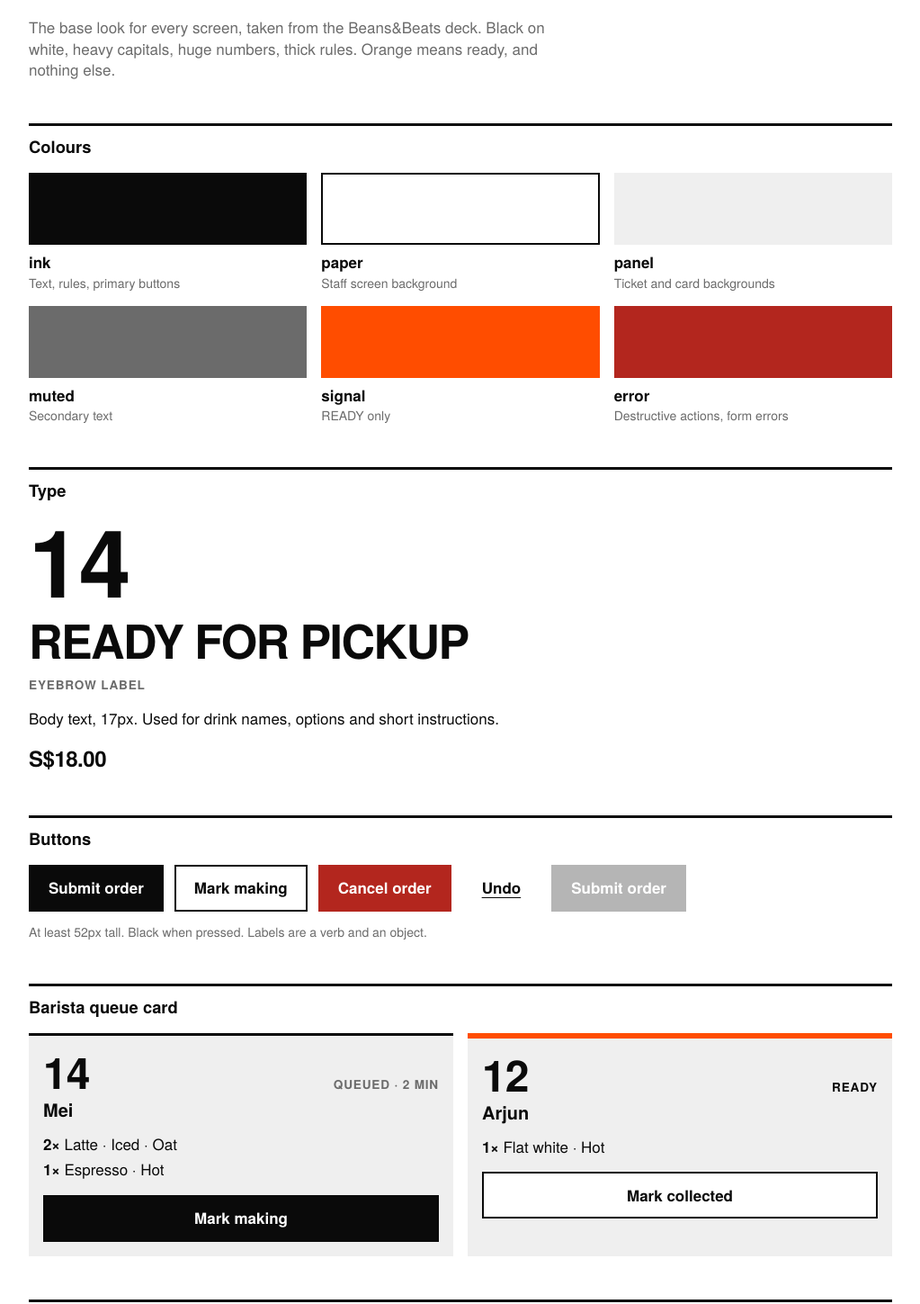
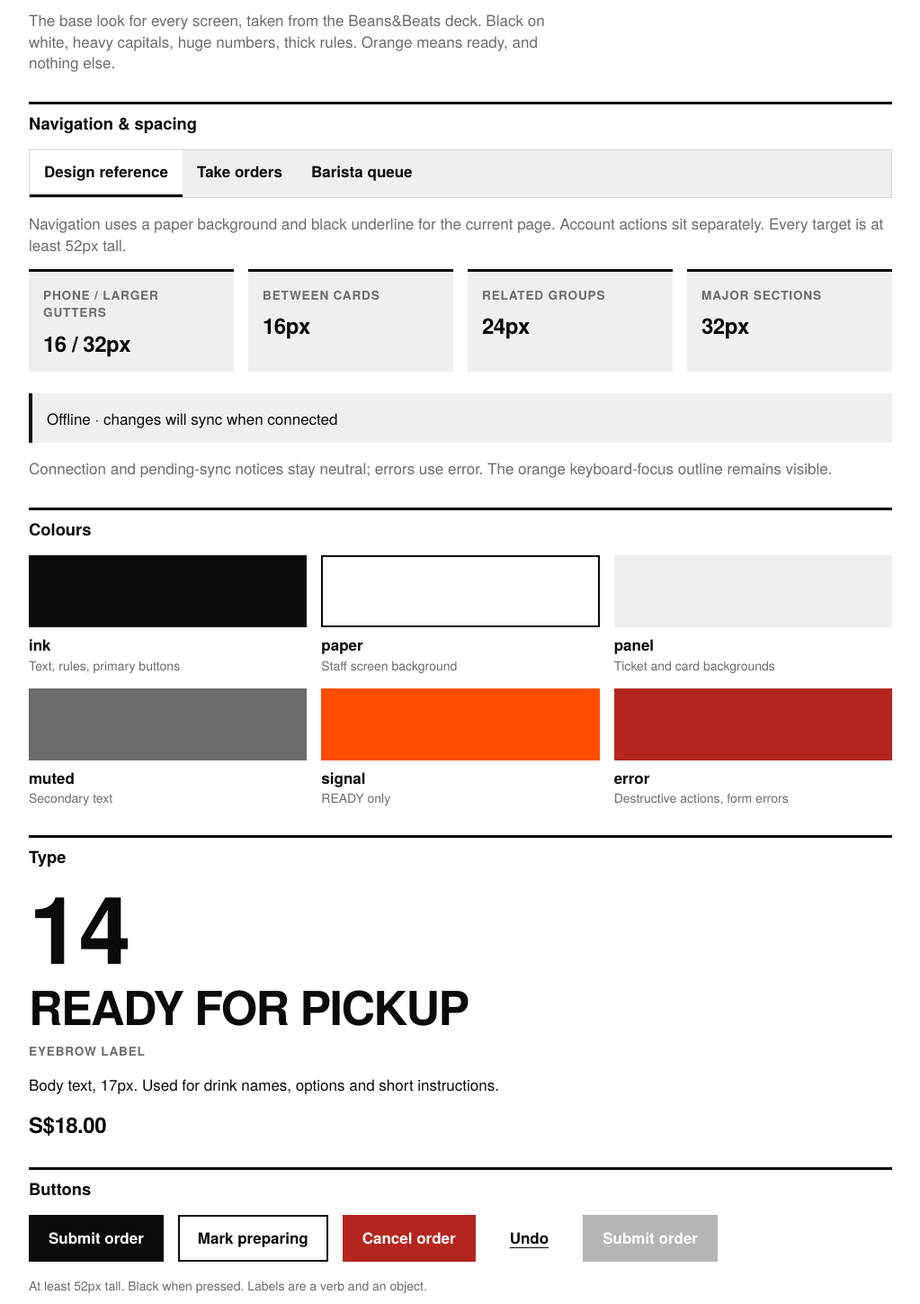
Before and after one commit to bnb-qms/beans-beats-qms, a Next.js app: page /design in a window 1280 px wide. Shown: the part 161-1610 px from the top of the page at 90% size, without its empty margins (128-1151 px from the left). Built offline with nearby package versions, Linux system fonts and the light colour scheme.

Commit message:
Refine frontend composition and staff navigation
Group staff navigation with current-page semantics, align operational controls, and standardise spacing while preserving existing workflows. Keep offline notices neutral and update the living design reference.

Closes #70

```diff
--- a/src/app/design/page.tsx
+++ b/src/app/design/page.tsx
@@ -1,3 +1,4 @@
+import Link from "next/link";
 import { Button } from "@/components/button";
 
 // Living style guide: the base look every screen builds on. Rules in docs/design.md.
@@ -12,7 +13,7 @@ const colours = [
 
 export default function DesignPage() {
   return (
-    <main className="mx-auto w-full max-w-5xl px-[clamp(16px,2.5vw,32px)] py-10">
+    <main className="staff-gutters mx-auto w-full max-w-5xl py-8">
       <p className="eyebrow">Beans&amp;Beats Queue</p>
       <h1 className="display mt-2">Design</h1>
       <p className="mt-4 max-w-prose text-muted">
@@ -21,7 +22,62 @@ export default function DesignPage() {
         ready, and nothing else.
       </p>
 
-      <section className="mt-12">
+      <section className="mt-8">
+        <h2 className="section-title">Navigation &amp; spacing</h2>
+        <nav
+          aria-label="Example staff navigation"
+          className="mt-4 border border-hair bg-panel"
+        >
+          <ul className="flex flex-wrap">
+            <li>
+              <Link
+                href="/design"
+                className="staff-nav-link"
+                aria-current="page"
+              >
+                Design reference
+              </Link>
+            </li>
+            <li>
+              <Link href="/order" className="staff-nav-link">
+                Take orders
+              </Link>
+            </li>
+            <li>
+              <Link href="/queue" className="staff-nav-link">
+                Barista queue
+              </Link>
+            </li>
+          </ul>
+        </nav>
+        <p className="mt-4 text-muted">
+          Navigation uses a paper background and black underline for the current
+          page. Account actions sit separately. Every target is at least 52px
+          tall.
+        </p>
+        <dl className="mt-4 grid grid-cols-2 gap-4 sm:grid-cols-4">
+          {[
+            ["16 / 32px", "Phone / larger gutters"],
+            ["16px", "Between cards"],
+            ["24px", "Related groups"],
+            ["32px", "Major sections"],
+          ].map(([value, label]) => (
+            <div key={label} className="rule bg-panel p-4">
+              <dt className="eyebrow">{label}</dt>
+              <dd className="numeral mt-2 text-2xl font-bold">{value}</dd>
+            </div>
+          ))}
+        </dl>
+        <p role="status" className="mt-6 border-l-4 border-ink bg-panel p-4">
+          Offline · changes will sync when connected
+        </p>
+        <p className="mt-4 text-muted">
+          Connection and pending-sync notices stay neutral; errors use error.
+          The orange keyboard-focus outline remains visible.
+        </p>
+      </section>
+
+      <section className="mt-8">
         <h2 className="section-title">Colours</h2>
         <ul className="mt-4 grid grid-cols-2 gap-4 sm:grid-cols-3">
           {colours.map(([name, swatch, use]) => (
@@ -34,7 +90,7 @@ export default function DesignPage() {
         </ul>
       </section>
 
-      <section className="mt-12">
+      <section className="mt-8">
         <h2 className="section-title">Type</h2>
         <div className="mt-4 space-y-4">
           <p className="display numeral">14</p>
@@ -48,33 +104,33 @@ export default function DesignPage() {
         </div>
       </section>
 
-      <section className="mt-12">
+      <section className="mt-8">
         <h2 className="section-title">Buttons</h2>
-        <div className="mt-4 flex flex-wrap gap-3">
+        <div className="mt-4 flex flex-wrap gap-4">
           <Button variant="primary">Submit order</Button>
-          <Button>Mark making</Button>
+          <Button>Mark preparing</Button>
           <Button variant="danger">Cancel order</Button>
           <Button variant="quiet">Undo</Button>
           <Button variant="primary" disabled>
             Submit order
           </Button>
         </div>
-        <p className="mt-3 text-sm text-muted">
+        <p className="mt-4 text-sm text-muted">
           At least 52px tall. Black when pressed. Labels are a verb and an
           object.
         </p>
       </section>
 
-      <section className="mt-12">
+      <section className="mt-8">
         <h2 className="section-title">Barista queue card</h2>
         <div className="mt-4 grid gap-4 sm:grid-cols-2">
-          <article className="rule bg-panel p-4">
-            <div className="flex items-baseline justify-between gap-3">
+          <article className="rule flex min-w-0 flex-col bg-panel p-4">
+            <div className="flex flex-wrap items-baseline justify-between gap-4">
               <p className="numeral text-5xl font-bold">14</p>
               <p className="eyebrow">Queued · 2 min</p>
             </div>
             <p className="mt-1 truncate text-xl font-bold">Mei</p>
-            <ul className="mt-3 space-y-1">
+            <ul className="mt-4 mb-4 space-y-1">
               <li>
                 <span className="numeral font-bold">2×</span> Latte · Iced · Oat
               </li>
@@ -82,29 +138,29 @@ export default function DesignPage() {
                 <span className="numeral font-bold">1×</span> Espresso · Hot
               </li>
             </ul>
-            <Button variant="primary" block className="mt-4">
-              Mark making
+            <Button variant="primary" block className="mt-auto">
+              Mark preparing
             </Button>
           </article>
-          <article className="animate-arrive border-t-[6px] border-signal bg-panel p-4">
-            <div className="flex items-baseline justify-between gap-3">
+          <article className="animate-arrive flex min-w-0 flex-col border-t-[6px] border-signal bg-panel p-4">
+            <div className="flex flex-wrap items-baseline justify-between gap-4">
               <p className="numeral text-5xl font-bold">12</p>
               <p className="eyebrow text-ink">Ready</p>
             </div>
             <p className="mt-1 truncate text-xl font-bold">Arjun</p>
-            <ul className="mt-3 space-y-1">
+            <ul className="mt-4 mb-4 space-y-1">
               <li>
                 <span className="numeral font-bold">1×</span> Flat white · Hot
               </li>
             </ul>
-            <Button block className="mt-4">
+            <Button block className="mt-auto">
               Mark collected
             </Button>
           </article>
         </div>
       </section>
 
-      <section className="mt-12">
+      <section className="mt-8">
         <h2 className="section-title">Ready board</h2>
         <div className="mt-4 bg-ink p-6 text-paper">
           <p className="headline">Ready for pickup</p>
@@ -114,19 +170,19 @@ export default function DesignPage() {
               ["9", "Siti"],
               ["15", "Wei Ling"],
             ].map(([n, name]) => (
-              <li key={n} className="border-t-[6px] border-signal pt-3">
+              <li key={n} className="border-t-[6px] border-signal pt-4">
                 <p className="numeral text-6xl font-bold">{n}</p>
                 <p className="mt-1 truncate text-2xl font-bold">{name}</p>
               </li>
             ))}
           </ul>
         </div>
-        <p className="mt-3 text-sm text-muted">
+        <p className="mt-4 text-sm text-muted">
           White on black so it reads from across the hall.
         </p>
       </section>
 
-      <section className="mt-12">
+      <section className="mt-8">
         <h2 className="section-title">Guest page, ready</h2>
         <div className="mt-4 max-w-sm bg-signal p-6 text-ink">
           <p className="eyebrow text-ink">Order 12</p>
@@ -135,7 +191,7 @@ export default function DesignPage() {
             Collect your drink at the counter.
           </p>
         </div>
-        <p className="mt-3 text-sm text-muted">
+        <p className="mt-4 text-sm text-muted">
           Black on orange, about 6:1 contrast. The whole screen turns orange
           when the order is ready.
         </p>
--- a/src/app/globals.css
+++ b/src/app/globals.css
@@ -111,10 +111,42 @@
 }
 
 @utility section-title {
-  padding-top: 10px;
+  padding-top: 8px;
   border-top: 3px solid var(--color-ink);
   font-size: 1.15rem;
   font-weight: 700;
+}
+
+@utility staff-gutters {
+  padding-inline: 16px;
+  @media (min-width: 40rem) {
+    padding-inline: 32px;
+  }
+}
+
+@utility page-intro {
+  display: flex;
+  flex-wrap: wrap;
+  align-items: end;
+  justify-content: space-between;
+  gap: 16px 24px;
+  padding-block: 32px;
+}
+
+@utility staff-nav-link {
+  display: inline-flex;
+  min-height: var(--spacing-tap);
+  align-items: center;
+  padding: 8px 16px;
+  border-bottom: 3px solid transparent;
+  font-weight: 700;
+  &[aria-current="page"] {
+    border-color: var(--color-ink);
+    background: var(--color-paper);
+  }
+  &:active {
+    background: var(--color-hair);
+  }
 }
 
 @utility eyebrow {
--- a/src/components/button.tsx
+++ b/src/components/button.tsx
@@ -27,7 +27,7 @@ export function Button({
   return (
     <button
       type={type}
-      className={`inline-flex min-h-tap items-center justify-center gap-2 border-2 px-5 font-bold select-none transition-colors duration-75 disabled:cursor-not-allowed ${block ? "w-full" : ""} ${variants[variant]} ${className}`}
+      className={`inline-flex min-h-tap min-w-0 items-center justify-center gap-2 border-2 px-5 font-bold wrap-anywhere select-none transition-colors duration-75 disabled:cursor-not-allowed ${block ? "w-full" : ""} ${variants[variant]} ${className}`}
       {...props}
     />
   );
--- a/src/components/offline-support.tsx
+++ b/src/components/offline-support.tsx
@@ -30,7 +30,7 @@ export function OfflineSupport() {
   return offline ? (
     <p
       role="status"
-      className="bg-signal px-4 py-2 text-center font-bold text-ink"
+      className="border-b border-hair bg-panel px-4 py-2 text-center font-bold text-ink"
     >
       Offline · changes will sync when connected
     </p>
--- a/src/components/staff-workspace.tsx
+++ b/src/components/staff-workspace.tsx
@@ -1,6 +1,7 @@
 "use client";
 
 import Link from "next/link";
+import { usePathname } from "next/navigation";
 import {
   useEffect,
   useRef,
@@ -47,6 +48,7 @@ export function StaffWorkspace({
 }: {
   children: (staff: Staff) => ReactNode;
 }) {
+  const pathname = usePathname();
   const [staff, setStaff] = useState<Staff | null>(null);
   const [loading, setLoading] = useState(true);
   const [error, setError] = useState("");
@@ -179,55 +181,51 @@ export function StaffWorkspace({
     }
   }
   return (
-    <main className="mx-auto w-full max-w-7xl px-4 py-6 sm:px-8">
-      <header className="flex flex-wrap items-center justify-between gap-4 border-b-[3px] border-ink pb-4">
-        <Link href="/" className="text-xl font-bold tracking-tight">
+    <main className="staff-gutters mx-auto w-full max-w-7xl py-6">
+      <header className="flex flex-wrap items-center justify-between gap-x-6 gap-y-4 border-b-[3px] border-ink pb-4">
+        <Link
+          href="/"
+          className="inline-flex min-h-tap items-center text-xl font-bold tracking-tight"
+        >
           BEANS&amp;BEATS / STAFF
         </Link>
         {staff && !loading && (
-          <nav
-            aria-label="Staff workspace"
-            className="flex flex-wrap items-center gap-4"
-          >
-            <Link
-              className="inline-flex min-h-tap items-center underline"
-              href="/order"
+          <>
+            <div className="flex min-w-0 flex-wrap items-center gap-x-6 gap-y-2">
+              <span className="eyebrow wrap-anywhere">
+                {staff.username} · {staff.role}
+              </span>
+              <Button variant="quiet" onClick={signOut}>
+                Sign out
+              </Button>
+            </div>
+            <nav
+              aria-label="Staff workspace"
+              className="w-full border border-hair bg-panel"
             >
-              Take orders
-            </Link>
-            <Link
-              className="inline-flex min-h-tap items-center underline"
-              href="/queue"
-            >
-              Barista queue
-            </Link>
-            <Link
-              className="inline-flex min-h-tap items-center underline"
-              href="/scan"
-            >
-              Pickup scanner
-            </Link>
-            <Link
-              className="inline-flex min-h-tap items-center underline"
-              href="/menu"
-            >
-              Menu controls
-            </Link>
-            {staff.role === "admin" && (
-              <Link
-                className="inline-flex min-h-tap items-center underline"
-                href="/report"
-              >
-                Daily report
-              </Link>
-            )}
-            <span className="eyebrow">
-              {staff.username} · {staff.role}
-            </span>
-            <Button variant="quiet" onClick={signOut}>
-              Sign out
-            </Button>
-          </nav>
+              <ul className="flex flex-wrap">
+                {[
+                  ["/order", "Take orders"],
+                  ["/queue", "Barista queue"],
+                  ["/scan", "Pickup scanner"],
+                  ["/menu", "Menu controls"],
+                  ...(staff.role === "admin"
+                    ? [["/report", "Daily report"]]
+                    : []),
+                ].map(([href, label]) => (
+                  <li key={href}>
+                    <Link
+                      href={href}
+                      aria-current={pathname === href ? "page" : undefined}
+                      className="staff-nav-link"
+                    >
+                      {label}
+                    </Link>
+                  </li>
+                ))}
+              </ul>
+            </nav>
+          </>
         )}
       </header>
       {error && (
@@ -245,13 +243,13 @@ export function StaffWorkspace({
       ) : staff ? (
         <section key={`${staff.id}:${staff.role}`}>{children(staff)}</section>
       ) : (
-        <section className="mx-auto max-w-md py-12">
+        <section className="mx-auto max-w-md py-8">
           <p className="eyebrow">Staff workspace</p>
           <h1 className="headline mt-2">Staff sign-in</h1>
           <p className="my-6 text-muted">
             Use the staff account provided by your booth lead.
           </p>
-          <form onSubmit={signIn} className="grid gap-5">
+          <form onSubmit={signIn} className="grid gap-6">
             <label className="grid gap-2 font-bold">
               Username
               <input
```
Also changed, not shown: src/app/board/ready-board.tsx (+6 -4 lines), src/app/menu/menu-controls.tsx (+23 -23 lines), src/app/o/[id]/guest-status.tsx (+4 -4 lines), src/app/order/order-entry.tsx (+28 -28 lines), src/app/page.tsx (+9 -9 lines), src/app/queue/barista-queue.tsx (+20 -13 lines), src/app/report/daily-totals.tsx (+6 -5 lines), 3 other files (tests, documents, lock files or other folders).
